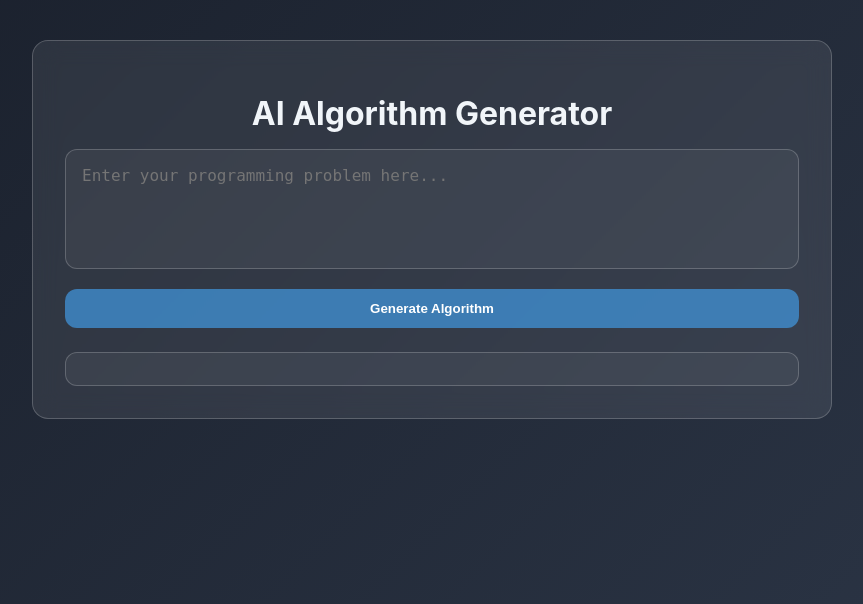
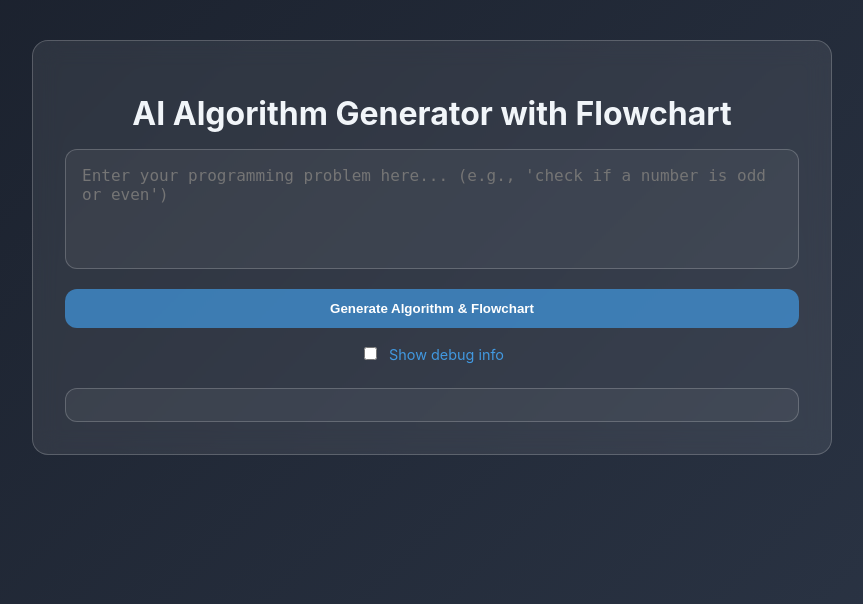
Before and after one commit to manukrishna804/logic_solver_ai, a Flask app: page / in a window 1280 px wide. Shown: the top 604 px of the page, without its empty margins (208-1071 px from the left). Run offline with Flask 3, Linux system fonts and the light colour scheme; some libraries are stand-ins or nearby versions.

Commit message:
flowchart added...checking its accuracy

````diff
--- a/app.py
+++ b/app.py
@@ -6,13 +6,16 @@ import google.generativeai as genai
 
 load_dotenv()
 API_KEY = os.getenv("GOOGLE_API_KEY")
-if not API_KEY:
-    raise ValueError("GOOGLE_API_KEY not set")
-
-genai.configure(api_key=API_KEY)
-
-# For older SDKs, just pass model name as positional argument
-gemini_model = genai.GenerativeModel("gemini-1.5-flash")
+gemini_model = None
+if API_KEY:
+    try:
+        genai.configure(api_key=API_KEY)
+        # For older SDKs, just pass model name as positional argument
+        gemini_model = genai.GenerativeModel("gemini-1.5-flash")
+    except Exception as e:
+        print("Failed to configure Gemini SDK:", e)
+else:
+    print("Warning: GOOGLE_API_KEY not set. The /generate-algorithm endpoint will return an error until it is configured.")
 
 app = Flask(__name__)
 CORS(app)
@@ -21,6 +24,14 @@ CORS(app)
 def index():
     return render_template("index.html")
 
+@app.route("/health")
+def health():
+    return jsonify({
+        "status": "ok",
+        "api_key_present": bool(API_KEY),
+        "model_initialized": gemini_model is not None
+    })
+
 @app.route("/generate-algorithm", methods=["POST"])
 def generate_algorithm():
     data = request.json
@@ -28,7 +39,29 @@ def generate_algorithm():
     if not coding_question:
         return jsonify({"error": "No coding question provided"}), 400
 
-    prompt = f"Generate a step-by-step algorithm for: '{coding_question}' (numbered list)."
+    if gemini_model is None:
+        return jsonify({"error": "GOOGLE_API_KEY not set or model not initialized. Set GOOGLE_API_KEY in your environment or .env file and restart the server."}), 500
+
+    prompt = f"""Generate a clear, step-by-step algorithm for: '{coding_question}'
+
+Requirements:
+1. Use numbered list format (1., 2., 3., etc.)
+2. Each step should be clear and concise
+3. Include decision points clearly (use "If", "Else", "While", "For")
+4. Include input/output steps
+5. Make it easy to follow the logic flow
+6. Use proper programming terminology
+
+Format example:
+1. Start
+2. Input: Get the number from user
+3. If number % 2 == 0
+4. Output: "Number is even"
+5. Else
+6. Output: "Number is odd"
+7. End
+
+Generate the algorithm:"""
 
     try:
         response = gemini_model.generate_content(prompt)
@@ -41,5 +74,156 @@ def generate_algorithm():
         print("Error:", e)
         return jsonify({"error": "Internal server error"}), 500
 
+@app.route("/generate-flowchart", methods=["POST"])
+def generate_flowchart():
+    data = request.json
+    algorithm_text = data.get("algorithm")
+    if not algorithm_text:
+        return jsonify({"error": "No algorithm provided"}), 400
+
+    if gemini_model is None:
+        return jsonify({"error": "GOOGLE_API_KEY not set or model not initialized"}), 500
+
+    # First try to generate flowchart with AI
+    try:
+        prompt = f"""Convert this algorithm into a Mermaid.js flowchart:
+
+{algorithm_text}
+
+Create a flowchart with these rules:
+1. Start with: flowchart TD
+2. Use simple node IDs: A, B, C, D, E, F, G, H, I, J
+3. For decisions use: A{{"condition"}}
+4. For processes use: A["action"]
+5. For start/end use: A(["Start"]) or A(["End"])
+6. Use arrows: A --> B
+7. For yes/no branches: A -->|Yes| B and A -->|No| C
+8. Keep labels short and clear
+9. Follow the exact sequence of the algorithm
+
+Example format:
+flowchart TD
+    A(["Start"])
+    B["Input: Get number"]
+    C{{"number % 2 == 0?"}}
+    D["Output: Even"]
+    E["Output: Odd"]
+    F(["End"])
+    A --> B
+    B --> C
+    C -->|Yes| D
+    C -->|No| E
+    D --> F
+    E --> F
+
+Generate the flowchart:"""
+
+        response = gemini_model.generate_content(prompt)
+        flowchart_text = getattr(response, "text", None) or getattr(response, "output_text", None)
+
+        if flowchart_text:
+            # Clean and validate the flowchart
+            flowchart_text = flowchart_text.strip()
+
+            # Remove any markdown code blocks
+            if flowchart_text.startswith("```"):
+                lines = flowchart_text.split('\n')
+                flowchart_text = '\n'.join([line for line in lines if not line.startswith('```')])
+
+            # Ensure it starts with flowchart TD
+            if not flowchart_text.startswith("flowchart"):
+                flowchart_text = "flowchart TD\n" + flowchart_text
+
+            # Validate basic syntax
+            if validate_mermaid_syntax(flowchart_text):
+                return jsonify({"flowchart": flowchart_text})
+
+        # If AI generation fails, use fallback
+        return generate_fallback_flowchart(algorithm_text)
+
+    except Exception as e:
+        print("Error generating flowchart:", e)
+        # Use fallback if AI fails
+        return generate_fallback_flowchart(algorithm_text)
+
+def validate_mermaid_syntax(flowchart_text):
+    """Basic validation of Mermaid syntax"""
+    try:
+        # Check for basic required elements
+        if not flowchart_text.startswith("flowchart"):
+            return False
+        if "-->" not in flowchart_text:
+            return False
+        return True
+    except:
+        return False
+
+def generate_fallback_flowchart(algorithm_text):
+    """Generate a simple fallback flowchart for common patterns"""
+    try:
+        lines = [line.strip() for line in algorithm_text.split('\n') if line.strip()]
+
+        # Simple pattern detection
+        flowchart = "flowchart TD\n"
+        flowchart += '    A(["Start"])\n'
+
+        node_id = ord('B')
+        prev_node = 'A'
+
+        for i, line in enumerate(lines):
+            if not line or not line[0].isdigit():
+                continue
+
+            # Remove numbering
+            content = line.split('.', 1)[1].strip() if '.' in line else line
+
+            # Detect decision points
+            if any(word in content.lower() for word in ['if', 'while', 'for', 'else']):
+                if 'if' in content.lower() or 'while' in content.lower() or 'for' in content.lower():
+                    flowchart += f'    {chr(node_id)}{{"{content[:30]}..."}}\n'
+                    decision_node = chr(node_id)
+                    node_id += 1
+
+                    # Add yes/no branches
+                    flowchart += f'    {chr(node_id)}["Yes"]\n'
+                    flowchart += f'    {chr(node_id+1)}["No"]\n'
+                    flowchart += f'    {decision_node} -->|Yes| {chr(node_id)}\n'
+                    flowchart += f'    {decision_node} -->|No| {chr(node_id+1)}\n'
+                    prev_node = chr(node_id)
+                    node_id += 2
+                else:
+                    flowchart += f'    {chr(node_id)}["{content[:30]}..."]\n'
+                    flowchart += f'    {prev_node} --> {chr(node_id)}\n'
+                    prev_node = chr(node_id)
+                    node_id += 1
+            else:
+                flowchart += f'    {chr(node_id)}["{content[:30]}..."]\n'
+                flowchart += f'    {prev_node} --> {chr(node_id)}\n'
+                prev_node = chr(node_id)
+                node_id += 1
+
+        flowchart += f'    {chr(node_id)}(["End"])\n'
+        flowchart += f'    {prev_node} --> {chr(node_id)}\n'
+
+        return jsonify({"flowchart": flowchart})
+
+    except Exception as e:
+        print("Fallback flowchart generation failed:", e)
+        # Ultimate fallback
+        simple_flowchart = """flowchart TD
+    A(["Start"])
+    B["Process Input"]
+    C{{"Decision Point"}}
+    D["Action 1"]
+    E["Action 2"]
+    F(["End"])
+    A --> B
+    B --> C
+    C -->|Yes| D
+    C -->|No| E
+    D --> F
+    E --> F"""
+        return jsonify({"flowchart": simple_flowchart})
+
 if __name__ == "__main__":
     app.run(debug=True, port=5000)
--- a/templates/index.html
+++ b/templates/index.html
@@ -3,7 +3,8 @@
 <head>
   <meta charset="UTF-8">
   <meta name="viewport" content="width=device-width, initial-scale=1.0">
-  <title>AI Algorithm Generator</title>
+  <title>AI Algorithm Generator with Flowchart</title>
+  <script src="https://cdn.jsdelivr.net/npm/mermaid@10.6.1/dist/mermaid.min.js"></script>
   <style>
     body {
       font-family: 'Inter', sans-serif;
@@ -51,20 +52,105 @@
       white-space: pre-wrap;
       line-height: 1.5;
     }
+    .output-container {
+      display: grid;
+      grid-template-columns: 1fr 1fr;
+      gap: 1.5rem;
+      margin-top: 1.5rem;
+    }
+    .output-section {
+      background: rgba(255,255,255,0.05);
+      border: 1px solid rgba(255,255,255,0.2);
+      border-radius: 0.75rem;
+      padding: 1rem;
+    }
+    .output-section h3 {
+      margin-top: 0;
+      margin-bottom: 1rem;
+      color: #4299e1;
+      text-align: center;
+    }
+    #flowchart-output {
+      min-height: 300px;
+      display: flex;
+      align-items: center;
+      justify-content: center;
+    }
+    .mermaid {
+      background: white;
+      border-radius: 0.5rem;
+      padding: 1rem;
+    }
+    .loading {
+      display: flex;
+      align-items: center;
+      justify-content: center;
+      gap: 0.5rem;
+      color: #4299e1;
+    }
+    .spinner {
+      width: 20px;
+      height: 20px;
+      border: 2px solid rgba(66,153,225,0.3);
+      border-top: 2px solid #4299e1;
+      border-radius: 50%;
+      animation: spin 1s linear infinite;
+    }
+    @keyframes spin {
+      0% { transform: rotate(0deg); }
+      100% { transform: rotate(360deg); }
+    }
+    @media (max-width: 768px) {
+      .output-container {
+        grid-template-columns: 1fr;
+      }
+    }
   </style>
 </head>
 <body>
   <div class="container">
-    <h1>AI Algorithm Generator</h1>
-    <textarea id="problemInput" placeholder="Enter your programming problem here..."></textarea>
-    <button id="submitBtn">Generate Algorithm</button>
+    <h1>AI Algorithm Generator with Flowchart</h1>
+    <textarea id="problemInput" placeholder="Enter your programming problem here... (e.g., 'check if a number is odd or even')"></textarea>
+    <button id="submitBtn">Generate Algorithm & Flowchart</button>
+    <div style="margin-top: 1rem; text-align: center;">
+      <label style="color: #4299e1; font-size: 0.9rem;">
+        <input type="checkbox" id="debugMode" style="margin-right: 0.5rem;">
+        Show debug info
+      </label>
+    </div>
     <div id="algorithm-output"></div>
+    <div class="output-container" id="output-container" style="display: none;">
+      <div class="output-section">
+        <h3>Algorithm Steps</h3>
+        <div id="algorithm-text"></div>
+      </div>
+      <div class="output-section">
+        <h3>Visual Flowchart</h3>
+        <div id="flowchart-output"></div>
+      </div>
+    </div>
   </div>
 
   <script>
+    // Initialize Mermaid
+    mermaid.initialize({
+      startOnLoad: false,
+      theme: 'default',
+      themeVariables: {
+        primaryColor: '#4299e1',
+        primaryTextColor: '#1a202c',
+        primaryBorderColor: '#2d3748',
+        lineColor: '#4a5568'
+      }
+    });
+
     const problemInput = document.getElementById("problemInput");
     const submitBtn = document.getElementById("submitBtn");
     const algorithmOutput = document.getElementById("algorithm-output");
+    const outputContainer = document.getElementById("output-container");
+    const algorithmText = document.getElementById("algorithm-text");
+    const flowchartOutput = document.getElementById("flowchart-output");
+    const debugMode = document.getElementById("debugMode");
 
     submitBtn.addEventListener("click", async () => {
       const codingQuestion = problemInput.value.trim();
@@ -74,31 +160,115 @@
       }
 
       submitBtn.disabled = true;
-      algorithmOutput.innerHTML = "Generating algorithm...";
+      submitBtn.textContent = "Generating...";
+      algorithmOutput.innerHTML = `
+        <div class="loading">
+          <div class="spinner"></div>
+          <span>Generating algorithm and flowchart...</span>
+        </div>
+      `;
+      outputContainer.style.display = "none";
 
       try {
-        const res = await fetch("/generate-algorithm", {
+        // Step 1: Generate algorithm
+        const algorithmRes = await fetch("/generate-algorithm", {
           method: "POST",
           headers: { "Content-Type": "application/json" },
           body: JSON.stringify({ coding_question: codingQuestion })
         });
 
-        const data = await res.json();
-        if (res.ok) {
-          // Convert numbered markdown to simple paragraphs
-          const lines = data.algorithm.split("\n");
-          algorithmOutput.innerHTML = lines.map(line => line.replace(/^\d+\.\s/, '')).join("\n");
-        } else {
-          algorithmOutput.innerHTML = "Error: " + (data.error || "Failed to generate algorithm.");
+        const algorithmData = await algorithmRes.json();
+        if (!algorithmRes.ok) {
+          throw new Error(algorithmData.error || "Failed to generate algorithm");
+        }
+
+        // Step 2: Generate flowchart
+        algorithmOutput.innerHTML = `
+          <div class="loading">
+            <div class="spinner"></div>
+            <span>Generating flowchart...</span>
+          </div>
+        `;
+
+        const flowchartRes = await fetch("/generate-flowchart", {
+          method: "POST",
+          headers: { "Content-Type": "application/json" },
+          body: JSON.stringify({ algorithm: algorithmData.algorithm })
+        });
+
+        const flowchartData = await flowchartRes.json();
+        if (!flowchartRes.ok) {
+          throw new Error(flowchartData.error || "Failed to generate flowchart");
+        }
+
+        // Display results
+        displayResults(algorithmData.algorithm, flowchartData.flowchart);
+
+        // Debug info
+        if (debugMode.checked) {
+          console.log("Algorithm:", algorithmData.algorithm);
+          console.log("Flowchart:", flowchartData.flowchart);
         }
 
       } catch (err) {
         console.error(err);
-        algorithmOutput.innerHTML = "Error: Could not connect to server.";
+        algorithmOutput.innerHTML = `<div style="color: #f56565;">Error: ${err.message}</div>`;
       } finally {
         submitBtn.disabled = false;
+        submitBtn.textContent = "Generate Algorithm & Flowchart";
       }
     });
+
+    function displayResults(algorithm, flowchart) {
+      // Hide loading message
+      algorithmOutput.innerHTML = "";
+
+      // Display algorithm text with better formatting
+      const lines = algorithm.split("\n");
+      const formattedAlgorithm = lines
+        .filter(line => line.trim())
+        .map(line => {
+          // Keep the numbering for better structure
+          if (line.match(/^\d+\./)) {
+            return line;
+          }
+          return line;
+        })
+        .join("\n");
+
+      algorithmText.innerHTML = `<pre style="white-space: pre-wrap; font-family: 'Inter', sans-serif; line-height: 1.6;">${formattedAlgorithm}</pre>`;
+
+      // Display flowchart with error handling
+      try {
+        flowchartOutput.innerHTML = `<div class="mermaid">${flowchart}</div>`;
+
+        // Render the flowchart with error handling
+        mermaid.init(undefined, flowchartOutput.querySelector('.mermaid')).then(() => {
+          console.log("Flowchart rendered successfully");
+        }).catch((error) => {
+          console.error("Mermaid rendering error:", error);
+          flowchartOutput.innerHTML = `
+            <div style="color: #f56565; text-align: center; padding: 2rem;">
+              <h4>Flowchart Rendering Error</h4>
+              <p>Could not render the flowchart. Here's the raw Mermaid code:</p>
+              <pre style="background: rgba(0,0,0,0.3); padding: 1rem; border-radius: 0.5rem; margin-top: 1rem; text-align: left; overflow-x: auto;">${flowchart}</pre>
+            </div>
+          `;
+        });
+      } catch (error) {
+        console.error("Flowchart display error:", error);
+        flowchartOutput.innerHTML = `
+          <div style="color: #f56565; text-align: center; padding: 2rem;">
+            <h4>Flowchart Error</h4>
+            <p>Error displaying flowchart: ${error.message}</p>
+            <pre style="background: rgba(0,0,0,0.3); padding: 1rem; border-radius: 0.5rem; margin-top: 1rem; text-align: left; overflow-x: auto;">${flowchart}</pre>
+          </div>
+        `;
+      }
+
+      // Show the output container
+      outputContainer.style.display = "grid";
+    }
   </script>
 </body>
 </html>
````
Also changed, not shown: 1 other file.
